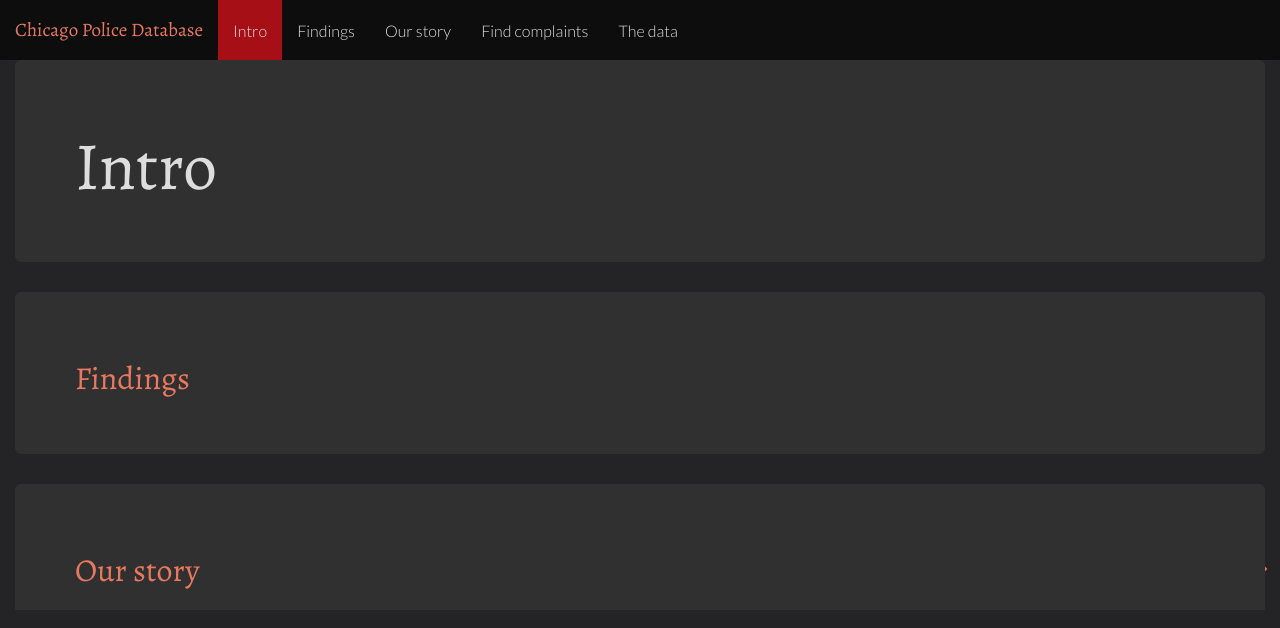
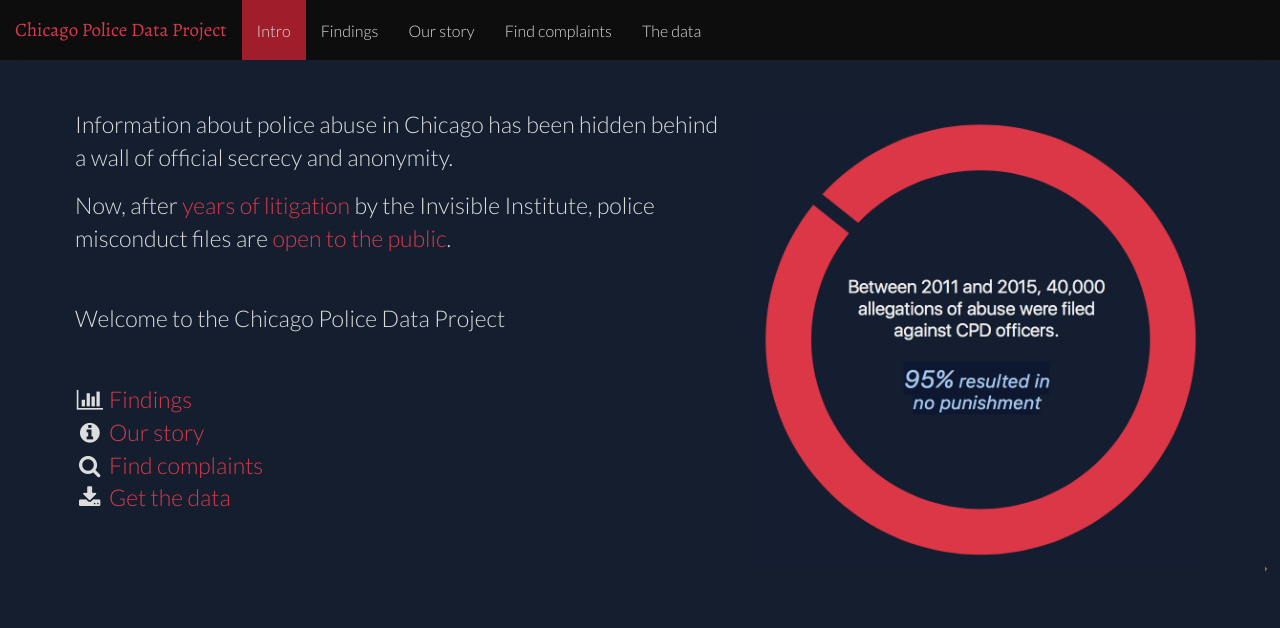
Before and after one commit to datamade/cpdb-splash, a Jekyll site: the page built from index.html, in a window 1280 px wide. Shown: the top 628 px of the page. Built offline with Jekyll 4.4.1, drawn with Linux system fonts in a browser that asks for light colours; nearby versions of some CDN libraries; library files that are not in the unit come from our copies.

Commit message:
started filling out sections

```diff
--- a/_config.yml
+++ b/_config.yml
@@ -1,7 +1,7 @@
 port:  5000
 markdown: kramdown
-title: "Chicago Police Database"
-name: "Chicago Police Database"
+title: "Chicago Police Data Project"
+name: "Chicago Police Data Project"
 author: "Invisible Institute"
 url: http://intro.cpdb.co
 encoding: utf-8
--- a/_layouts/default.html
+++ b/_layouts/default.html
@@ -78,9 +78,11 @@
 
   <link href='/favicon.ico' rel='shortcut icon' />
 
-  <title>Chicago Police Database</title>
+  <title>Chicago Police Data Project</title>
   <link rel="stylesheet" href="css/bootstrap.darkly.min.css" />
   <link rel="stylesheet" href="css/custom.css" />
+  <link rel="stylesheet" href="https://maxcdn.bootstrapcdn.com/font-awesome/4.4.0/css/font-awesome.min.css">
+
 
   <link href='http://fonts.googleapis.com/css?family=Alegreya:400,400italic,700' rel='stylesheet' type='text/css'>
 
@@ -95,7 +97,7 @@
     <div class="container-fluid">
       <div class="navbar-header">
 
-        <a class="navbar-brand" href="/">Chicago Police Database</a>
+        <a class="navbar-brand" href="/">Chicago Police Data Project</a>
 
       </div>
       <div id="navbar">
--- a/css/custom.css
+++ b/css/custom.css
@@ -2,23 +2,23 @@
 
 body {
   font-size: 16px;
-  background-color: #242426;
+  background-color: #141E2F;
   position: relative;
   font-weight: 300;
   color: #ddd;
 }
 
 a {
-  color: #cc3333;
+  color: #DA394B;
 }
 
 a:active, a:hover, a:focus {
-  color: #cc3333;
+  color: #DA394B;
 }
 
-h1, h2{
+h1, h2, .jumbotron h1, .jumbotron h2 {
   font-family: 'Alegreya', serif;
-  color: #e77960;
+  color: #DA394B;
 }
 
 h3, h4, h5, .h3, .h4, .h5 {
@@ -27,22 +27,38 @@
   color: #e8b19c;
 }
 
+.jumbotron {
+  background-color: #141E2F;
+}
+
+#section-2 {
+  background-color: #EDEDEE;
+  color: #222;
+}
+
+#section-2 h1 {
+  color: #333;
+}
+
+#section-4 {
+  height: 400px;
+  color: white;
+  text-shadow: #333 0 2px 2px;
+  background:
+    linear-gradient(
+      rgba(0, 0, 0, 0.3),
+      rgba(0, 0, 0, 0.3)
+    ),
+    url('../images/map-bg.png') no-repeat center center;
+}
+
+#section-4 h1 {
+  color: white;
+}
+
 .intro-blurb {
   font-family: 'Alegreya', serif;
   color: #e8b19c;
-}
-
-.info.leaflet-control {
-    background-color: RGBA(255, 255, 255, .7);
-    color: #333;
-    padding: 0 10px;
-    min-width: 250px;
-    min-height: 42px;
-}
-
-.info.leaflet-control > h4, .info.leaflet-control > h5 {
-  font-style: normal;
-  color: #333;
 }
 
 .navbar-default {
@@ -51,21 +67,21 @@
 }
 
 .navbar-default .navbar-nav > .active > a {
-  background-color: #a50f15;
+  background-color: #a01e2c;
   color: #ddd;
 }
 .navbar-default .navbar-nav > .active > a:hover {
-  background-color: #a50f15;
+  background-color: #a01e2c;
   color: #ddd;
 }
 .navbar-default .navbar-nav > li > a {
   color: #ddd;
 }
 .navbar-default .navbar-nav > li > a:hover {
-  color: #e77960;
+  color: #DA394B;
 }
 .navbar-header > a.navbar-brand:hover{
-  color: #e77960;
+  color: #DA394B;
 }
 .navbar-header > .navbar-brand{
   font-family: 'Alegreya', serif;
@@ -76,11 +92,6 @@
 .no-padding{
   padding-left: 0px;
   padding-right: 0px;
-}
-
-.info h4 {
-  font-size: 18px;
-  color: #777;
 }
 
 #menu { position: absolute; top: 5px; right: 10px; width: 400px; height:60px; background: transparent; z-index:10;}
@@ -101,14 +112,6 @@
 #menu a:hover {
   border: 3px solid #E8B19C;
   color: #ddd;
-}
-
-.leaflet-container .leaflet-control-attribution {
-  background: rgba(0,0,0,.4);
-  color: #ccc;
-}
-.leaflet-container .leaflet-control-attribution a {
-  color: #ccc;
 }
 
 .scroll {
@@ -179,16 +182,11 @@
 }
 
 .btn-danger {
-  background-color: #ddd;
-  border-radius: 0px;
-  border: 0px;
-  font-weight: 300;
-  color: #333;
+  background-color: #DA394B;
 }
 
 .btn-danger:hover, .btn-danger:active {
-  background-color: #eee;
-  color: #333;
+  background-color: #DA394B;
 }
 
 #chart-title, #chart-subtitle {
--- a/index.html
+++ b/index.html
@@ -7,25 +7,106 @@
 </div>
 <div id="content" class="col-sm-12 scroll" data-spy="scroll" data-target="#navbar">
   <div id="section-1" class='jumbotron'>
-    <h1>Intro</h1>
+    <div class='row'>
+      <div class='col-sm-7'>
+        <p>
+          Information about police abuse in Chicago has been hidden
+          behind a wall of official secrecy and anonymity.</p>
+
+        <p>Now, after <a href='#'>years of litigation</a> by the Invisible Institute, police misconduct files are <a href='#'>open to the public</a>.</p>
+
+        <p><br />
+          Welcome to the Chicago Police Data Project
+        </p>
+
+        <p><br />
+          <i class='fa fa-fw fa-bar-chart'></i> <a href='#section-2'>Findings</a><br />
+          <i class='fa fa-fw fa-info-circle'></i> <a href='#section-3'>Our story</a><br />
+          <i class='fa fa-fw fa-search'></i> <a href='#section-4'>Find complaints</a><br />
+          <i class='fa fa-fw fa-download'></i> <a href='#section-5'>Get the data</a><br />
+      </p>
+      </div>
+      <div class='col-sm-5'>
+        <img src='/images/intro-chart.png' alt='' title='' class='img-responsive' />
+      </div>
+    </div>
 
   </div>
   <div id="section-2" class='jumbotron'>
-    <h2>Findings</h2>
+    <h1>Findings</h1>
 
+    <div class='row'>
+      <div class='col-sm-8'>
+        <p>Through our initial investigations, we have discovered that the Chicago Police do not analize their own complaints data. Their investigatory system is directed toward a goal of “not knowing” about the patterns of police misconduct in order to justify inaction.</p>
+
+        <p>Here are some of our initial findings: </p>
+
+        <div id='chart-findings-1'></div>
+        <p>“Repeat” officers comprise 10% of officers but receive 30% of all complaints.</p>
+
+        <div id='chart-findings-2'></div>
+        <p>Only 0.05% of complaints against repeat officers result in a major penalty. Out of 90,827 complaints in the periods of 2001-2008 and 2011-2015, only 44 resulted in 30+ days of suspension or firing.</p>
+
+        <div id='chart-findings-3'></div>
+        <p>Those filing complaints are disproportionately black, but under-represented in cases of proven abuse. Though 61% of complaints come from black Chicagoans, these complaints make up only 25% of those eventually proven.</p>
+      </div>
+    </div>
+
+    <div class='row'>
+      <div class='col-sm-8'>
+        <h2>Learn how the CPD works</h2>
+
+        <p><a href='#'>Glossary of common terms</a></p>
+        <p><a href='#'>Complaints process overview</a></p>
+      </div>
+    </div>
 
   </div>
   <div id="section-3" class='jumbotron'>
-    <h2>Our story</h2>
+    <h1>Our story</h1>
+    <div class='row'>
+      <div class='col-sm-8'>
+
+        <p>Doluptate conseque reseque vel imus, sitior aut quibus alicium et volluptati ut lab in re doluptation cum estibeaque dollorerum etum ditiatiunto vel ipsam ariore enieni- maio debis il maiorrum quiatur esendio. Tet, abo. Nem quiam, que porecabo. Ferit utem ut et qui doluptat aut aborita quaeped quo beation porporectur rem facitat empossita qui res esto omniam lam ium landemp</p>
+
+        <p><a href='#' class='btn btn-danger'>Read more ></a></p>
+      </div>
+      <div class='col-sm-4'>
+        <a href='#'><img src='/images/chicago-law-july-29-2014.png' class='img-responsive img-thumbnail' alt='' title='' /></a>
+      </div>
+    </div>
 
   </div>
   <div id="section-4" class='jumbotron'>
-    <h2>Find complaints</h2>
+    <h1>Find complaints</h1>
+    <br />
+    <br />
+    <br />
+
+    <form class="form" action="/" method="GET">
+      <div class='row'>
+        <div class='col-sm-6 col-sm-offset-3'>
+          <div class="input-group input-group-lg">
+            <input type="text" class="form-control" id="search_address" placeholder="Enter an address or intersection ...">
+            <span class="input-group-btn">
+              <button type="submit" class="btn btn-danger"><i class='fa fa-fw fa-search'></i></button>
+            </span>
+          </div>
+
+        </div>
+      </div>
+    </form>
 
   </div>
 
   <div id="section-5" class='jumbotron'>
-    <h2>The data</h2>
+    <h1>Get the data</h1>
+
+    <p>
+      Doluptate conseque reseque vel imus, sitior aut quibus alicium et volluptati ut lab in re doluptation cum estibeaque dollorerum etum ditiatiunto vel ipsam ariore enienimaio debis il maiorrum quiatur esendio.
+    </p>
+
+    <p><a href='#' class='btn btn-danger btn-lg'><i class='fa fa-fw fa-envelope'></i> Contact us</a></p>
 
   </div>
 </div>
--- a/js/charts.js
+++ b/js/charts.js
@@ -1,85 +1,42 @@
 $(function () {
-    $('#top-mdb-chart').highcharts({
+    $('#chart-findings-1').highcharts({
         chart: {
-            type: 'column',
-            backgroundColor: null,
-            height: 200
+            plotBackgroundColor: null,
+            plotBorderWidth: null,
+            plotShadow: false,
+            type: 'pie'
         },
-        title:{
-            text: '',
-            margin: 0
-        },
-        legend: {
-            enabled: false
-        },
-        xAxis: {
-            categories: [   'Austin',
-                            'Humboldt Park',
-                            'North Lawndale',
-                            'West Englewood',
-                            'Roseland'
-                        ],
-            title: {
-                text: null
-            },
-            labels: {
-                style: {
-                    'font-family': '"Lato", sans-serif',
-                    'color': '#E8B19C',
-                    'font-size': '.85em'
-                }
-            },
-            lineWidth: 0,
-            tickWidth: 0
-        },
-        yAxis: {
-            min: 0,
-            title: {
-                text: ''            },
-            labels: {
-                enabled: false
-            },
-            gridLineWidth: 0,
-            endOnTick: true
+        title: {
+            text: 'Browser market shares January, 2015 to May, 2015'
         },
         tooltip: {
-            valuePrefix: '$',
-            borderWidth: 0,
-            borderRadius: 0,
-            formatter: function() {
-                return '$'+commaSeparateNumber(this.y);
+            pointFormat: '{series.name}: <b>{point.percentage:.1f}%</b>'
+        },
+        plotOptions: {
+            pie: {
+                allowPointSelect: true,
+                cursor: 'pointer',
+                dataLabels: {
+                    enabled: true,
+                    format: '<b>{point.name}</b>: {point.percentage:.1f} %',
+                    style: {
+                        color: (Highcharts.theme && Highcharts.theme.contrastTextColor) || 'black'
+                    }
+                }
             }
         },
-        plotOptions: {
-            column: {
-                dataLabels: {
-                    enabled: true,
-                    //format: '${y}',
-                    formatter: function () {
-                        var s = '$<strong>' + Math.round(this.y / 1000000) + '</strong>m';
-
-                        return s;
-                    },
-                    color: '#E8B19C',
-                    inside: true,
-                    verticalAlign: 'top',
-                    style:{
-                        'font-family': '"Lato", sans-serif'
-                    }
-                },
-                borderWidth: 0,
-                groupPadding: 0
-            },
-            series: {
-                color: '#A50F15'
-            }
-        },
-        credits: {
-            enabled: false
-        },
         series: [{
-            name: 'Spending',
-            data: [550234592, 292506638, 240683262, 197168151, 159211446]
+            name: "Brands",
+            colorByPoint: true,
+            data: [{
+                name: "No punishment",
+                y: 95.0
+            }, {
+                name: "Punishment",
+                y: 5.0,
+                sliced: true,
+                selected: true
+            }]
         }]
     });
 });
```
Also changed, not shown: images/chicago-law-july-29-2014.png (added), images/intro-chart.png (added), images/map-bg.png (added), js/highcharts.js.
